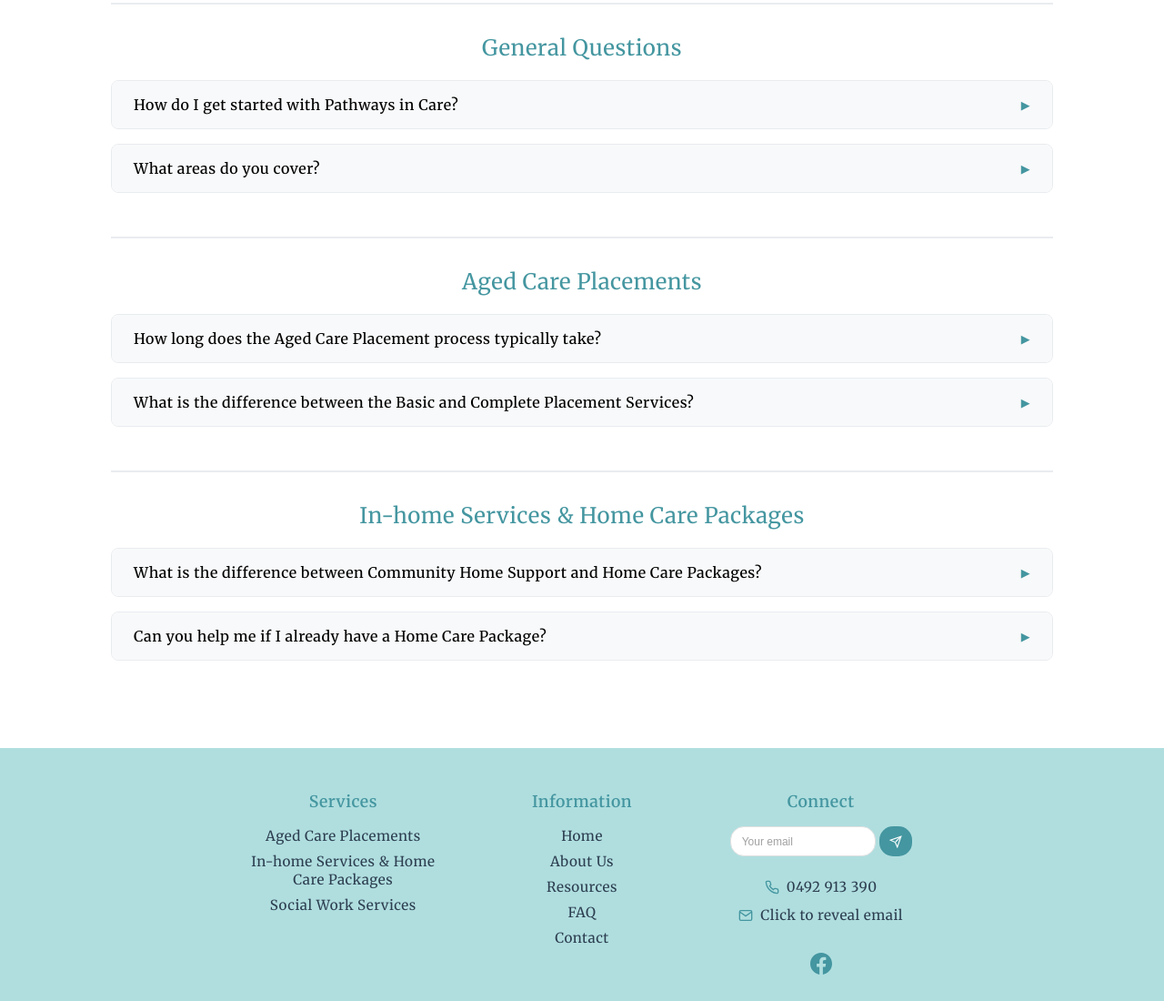
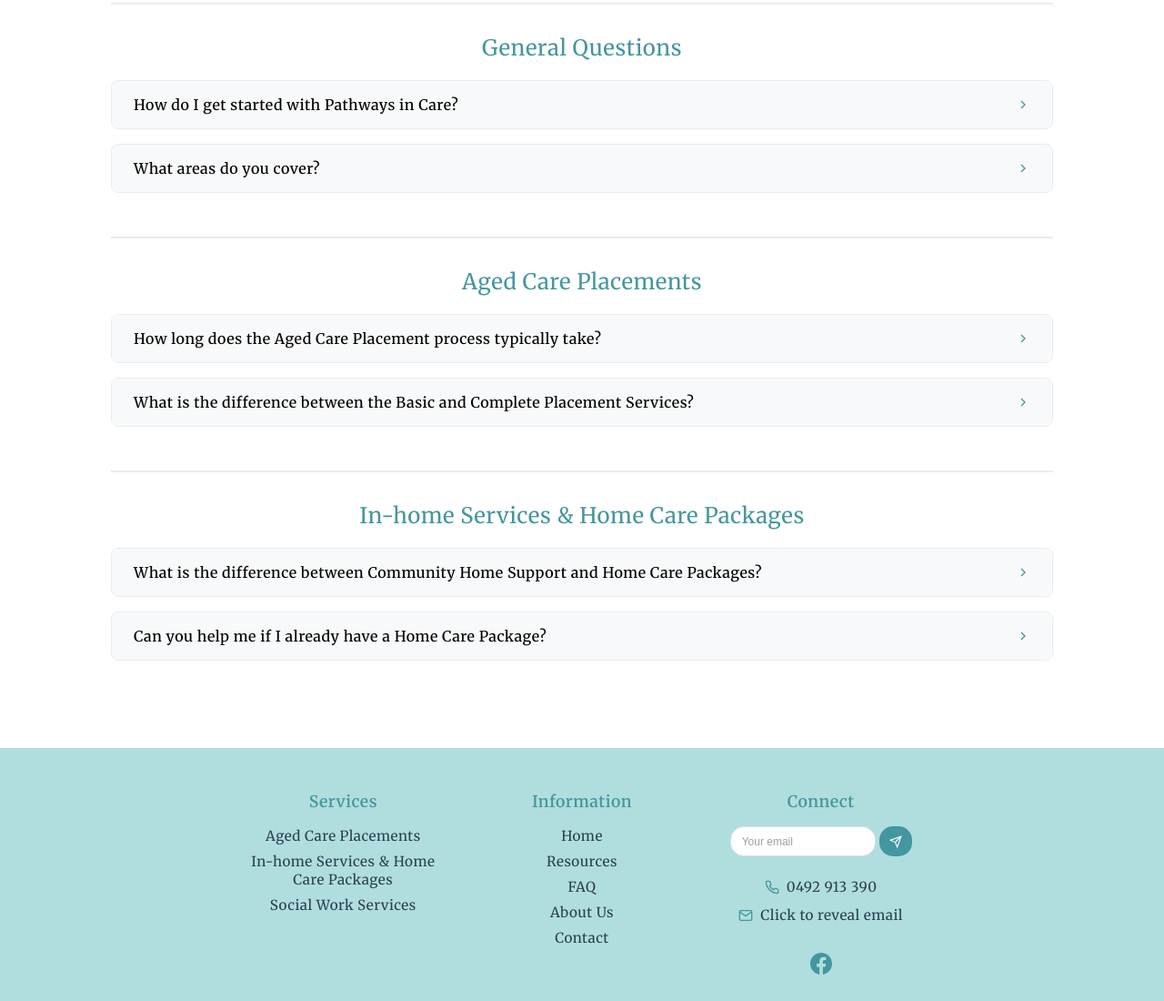
Before and after one commit to dmholyday/pathwaysincare-web, a Jekyll site: the page built from faq/index.html, in a window 1280 px wide. Shown: the part 553-1653 px from the top of the page at 91% size. Built offline with Jekyll 4.4.1, drawn with Linux system fonts in a browser that asks for light colours.

Commit message:
Replace FAQ arrow icons with professional SVG chevrons and fix rotation
- Replace simple arrow characters (▶) with consistent SVG chevron icons across all FAQ sections
- Update CSS to properly handle SVG icon rotation (right when collapsed, down when expanded)
- Fix JavaScript rotation logic to work with new SVG structure
- Improve footer navigation order (move About Us after FAQ for better logical flow)
- Ensure consistent design language matching service card chevrons

🤖 Generated with [Claude Code](https://claude.ai/code)

Co-Authored-By: Claude <noreply@anthropic.com>

```diff
--- a/_includes/footer.html
+++ b/_includes/footer.html
@@ -13,9 +13,9 @@
                 <h3>Information</h3>
                 <ul>
                     <li><a href="{{ '/' | relative_url }}">Home</a></li>
-                    <li><a href="{{ '/about-us/' | relative_url }}">About Us</a></li>
                     <li><a href="{{ '/resources/' | relative_url }}">Resources</a></li>
                     <li><a href="{{ '/faq/' | relative_url }}">FAQ</a></li>
+                    <li><a href="{{ '/about-us/' | relative_url }}">About Us</a></li>
                     <li><a href="{{ '/contact/' | relative_url }}">Contact</a></li>
                 </ul>
             </div>
--- a/assets/script.js
+++ b/assets/script.js
@@ -544,8 +544,6 @@ function toggleFAQ(element) {
     faqAnswer.classList.toggle('open');
 
     if (element.classList.contains('active')) {
-        faqIcon.style.transform = 'rotate(90deg)';
-    } else {
         faqIcon.style.transform = 'rotate(0deg)';
     }
 }
--- a/assets/style.css
+++ b/assets/style.css
@@ -1430,14 +1430,26 @@ button {
 }
 
 .faq-icon {
-    font-size: 0.8rem;
+    display: flex;
+    align-items: center;
+    justify-content: center;
     transition: transform 0.3s ease;
     color: #4496a0;
 }
 
+.faq-icon svg {
+    width: 16px;
+    height: 16px;
+    transition: transform 0.3s ease;
+    transform: rotate(-90deg); /* Point right when collapsed */
+}
+
 .faq-question.active .faq-icon {
     color: white;
-    transform: rotate(90deg);
+}
+
+.faq-question.active .faq-icon svg {
+    transform: rotate(0deg); /* Point down when expanded */
 }
 
 .faq-answer {
--- a/faq/index.html
+++ b/faq/index.html
@@ -19,7 +19,11 @@ description: Common questions and answers about aged care services and support
             <div class="faq-item">
                 <div class="faq-question" onclick="toggleFAQ(this)">
                     <span class="faq-text">How do I get started with Pathways in Care?</span>
-                    <span class="faq-icon">▶</span>
+                    <span class="faq-icon">
+                        <svg xmlns="http://www.w3.org/2000/svg" viewBox="0 0 24 24" fill="none" stroke-width="2" stroke="currentColor">
+                            <polyline points="6,9 12,15 18,9"></polyline>
+                        </svg>
+                    </span>
                 </div>
                 <div class="faq-answer">
                     <p>Getting started is easy. Just complete our contact form with your email and phone number, and we’ll be in touch promptly to discuss your situation and how we can best support you.</p>
@@ -29,7 +33,11 @@ description: Common questions and answers about aged care services and support
             <div class="faq-item">
                 <div class="faq-question" onclick="toggleFAQ(this)">
                     <span class="faq-text">What areas do you cover?</span>
-                    <span class="faq-icon">▶</span>
+                    <span class="faq-icon">
+                        <svg xmlns="http://www.w3.org/2000/svg" viewBox="0 0 24 24" fill="none" stroke-width="2" stroke="currentColor">
+                            <polyline points="6,9 12,15 18,9"></polyline>
+                        </svg>
+                    </span>
                 </div>
                 <div class="faq-answer">
                     <p>We currently support families across the Perth Metro area. If you’re outside this region and need advice or assistance with aged care, please get in touch—we’ll do our best to help or connect you with the right support.</p>
@@ -45,7 +53,11 @@ description: Common questions and answers about aged care services and support
             <div class="faq-item">
                 <div class="faq-question" onclick="toggleFAQ(this)">
                     <span class="faq-text">How long does the Aged Care Placement process typically take?</span>
-                    <span class="faq-icon">▶</span>
+                    <span class="faq-icon">
+                        <svg xmlns="http://www.w3.org/2000/svg" viewBox="0 0 24 24" fill="none" stroke-width="2" stroke="currentColor">
+                            <polyline points="6,9 12,15 18,9"></polyline>
+                        </svg>
+                    </span>
                 </div>
                 <div class="faq-answer">
                     <p>Timeframes can vary depending on your situation. In some areas, waitlists can be up to a year. We work closely with you to find the best available options for your needs and advocate strongly to help secure a placement as quickly as possible.</p>
@@ -55,7 +67,11 @@ description: Common questions and answers about aged care services and support
             <div class="faq-item">
                 <div class="faq-question" onclick="toggleFAQ(this)">
                     <span class="faq-text">What is the difference between the Basic and Complete Placement Services?</span>
-                    <span class="faq-icon">▶</span>
+                    <span class="faq-icon">
+                        <svg xmlns="http://www.w3.org/2000/svg" viewBox="0 0 24 24" fill="none" stroke-width="2" stroke="currentColor">
+                            <polyline points="6,9 12,15 18,9"></polyline>
+                        </svg>
+                    </span>
                 </div>
                 <div class="faq-answer">
                     <p><strong>Basic Service</strong> – We guide you through what's required to enter Aged Care, give you the resources to manage the process yourself, and recommend suitable facilities to contact.</p>
@@ -71,7 +87,11 @@ description: Common questions and answers about aged care services and support
             <div class="faq-item">
                 <div class="faq-question" onclick="toggleFAQ(this)">
                     <span class="faq-text">What is the difference between Community Home Support and Home Care Packages?</span>
-                    <span class="faq-icon">▶</span>
+                    <span class="faq-icon">
+                        <svg xmlns="http://www.w3.org/2000/svg" viewBox="0 0 24 24" fill="none" stroke-width="2" stroke="currentColor">
+                            <polyline points="6,9 12,15 18,9"></polyline>
+                        </svg>
+                    </span>
                 </div>
                 <div class="faq-answer">
                     <p><strong>Community Home Support</strong> gives you basic help at home, such as cleaning, showering assistance, transport, or shopping. It’s quicker to set up because you don’t need a full Aged Care Assessment (ACAT). Support is usually limited to around 2–3 hours a week.</p>
@@ -82,7 +102,11 @@ description: Common questions and answers about aged care services and support
             <div class="faq-item">
                 <div class="faq-question" onclick="toggleFAQ(this)">
                     <span class="faq-text">Can you help me if I already have a Home Care Package?</span>
-                    <span class="faq-icon">▶</span>
+                    <span class="faq-icon">
+                        <svg xmlns="http://www.w3.org/2000/svg" viewBox="0 0 24 24" fill="none" stroke-width="2" stroke="currentColor">
+                            <polyline points="6,9 12,15 18,9"></polyline>
+                        </svg>
+                    </span>
                 </div>
                 <div class="faq-answer">
                     <p>Yes. If you’re not getting the most out of your package or the services don’t suit your needs, we can step in on your behalf. We’ll work with your provider to make sure you receive the care and support that’s right for you and your family.</p>
```
Also changed, not shown: aged-care-placements/index.html (+10 -2 lines), in-home-services-and-home-care-packages/index.html (+10 -2 lines).
